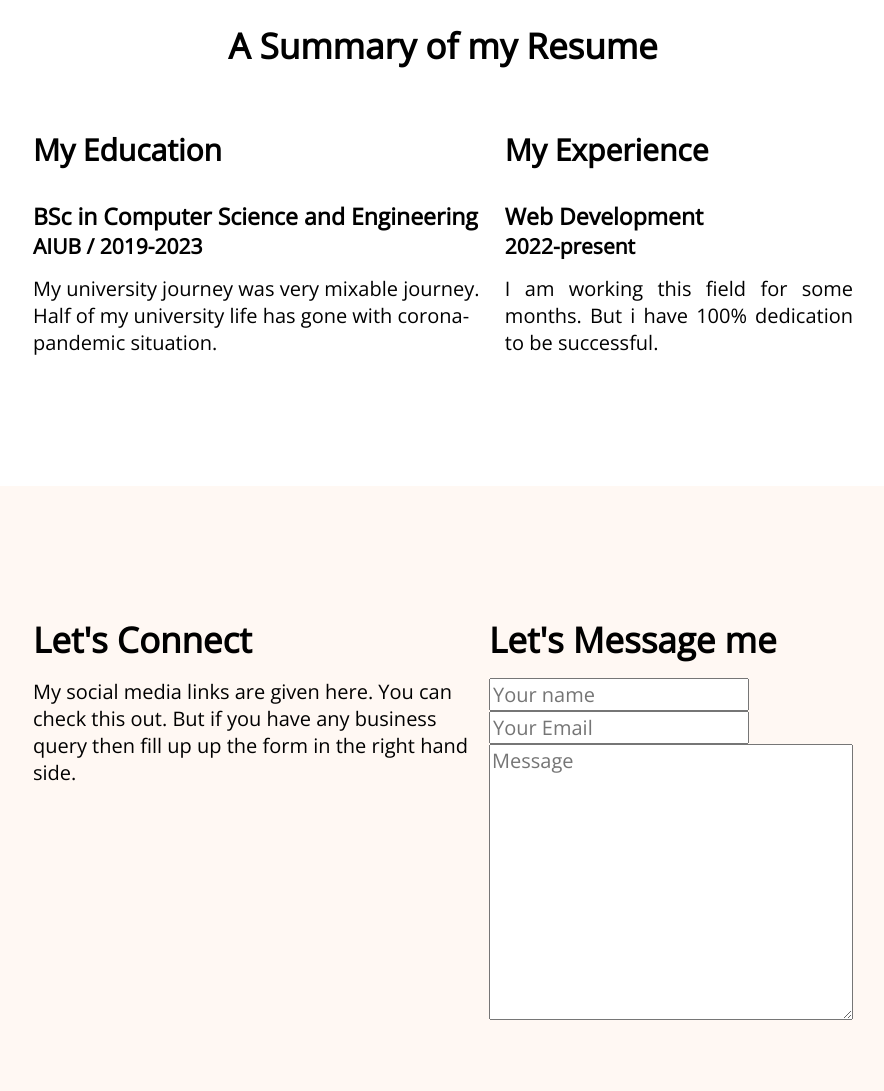
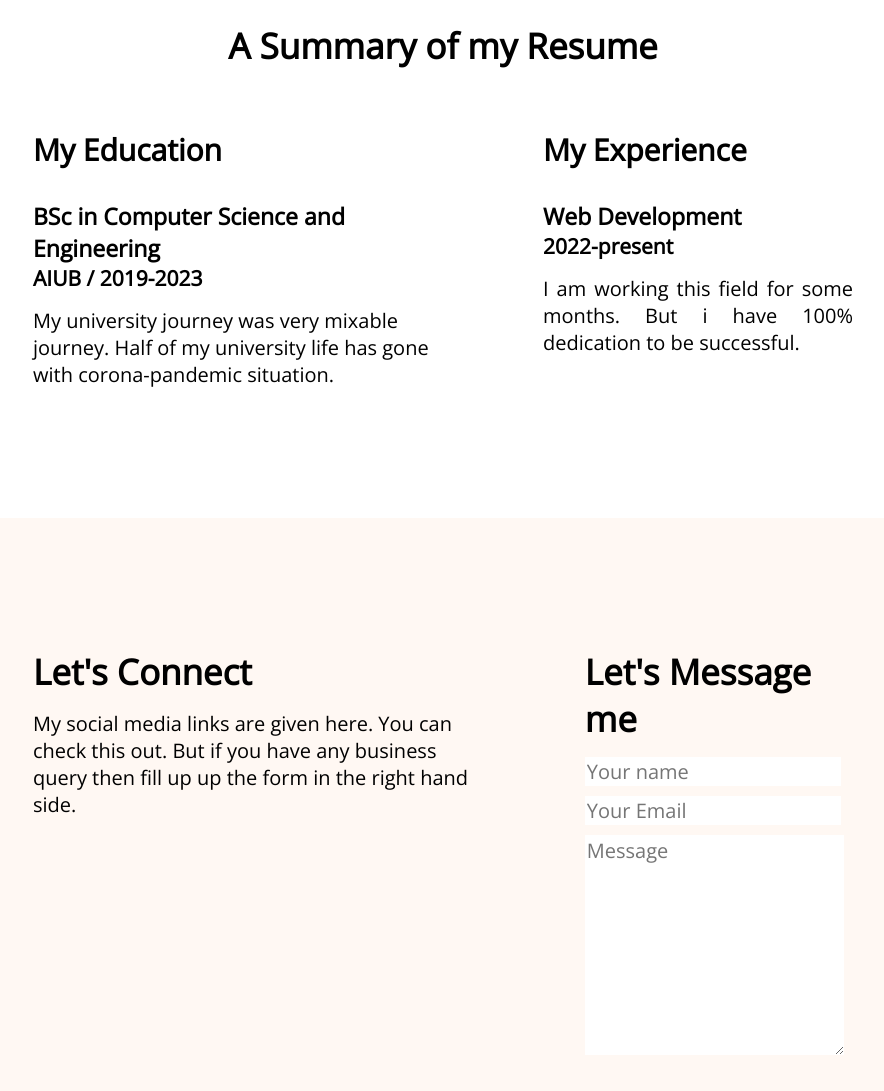
Before and after one commit to akib0rahman/akib-portfolio, a plain HTML site: page index.html in a window 1280 px wide. Shown: the part 1960-3051 px from the top of the page, without its empty margins (197-1081 px from the left). Drawn offline with nearby package versions, Linux system fonts and the light colour scheme.

Commit message:
Prject finalize

```diff
--- a/index.html
+++ b/index.html
@@ -116,7 +116,7 @@
             <form class="form" action="">
                 <input type="text" placeholder="Your name">
                 <input type="email" placeholder="Your Email">
-                <textarea name="" id="" cols="30" rows="10" placeholder="Message"></textarea>
+                <textarea name="" id="" cols="21" rows="8" placeholder="Message"></textarea>
             </form>
         </div>
 
--- a/styles/portfolio.css
+++ b/styles/portfolio.css
@@ -168,7 +168,7 @@ main{
 }
 .resume-section{
     display: flex;
-    justify-content: center;
+    gap: 90px;
 }
 .edu-title{
     font-weight: 700;
@@ -198,6 +198,7 @@ main{
     background: #FFF8F3;
     padding:130px 230px;
     display:flex;
+    gap: 90px
 }
 .footer-title{
     font-weight: 700;
@@ -207,3 +208,8 @@ main{
 .connect{
     margin-right: 10px;
 }
+.message input[type="text"], input[type="email"], textarea {
+    margin-bottom: 10px;
+    width: fit-content;
+    border:none;
+}
```
